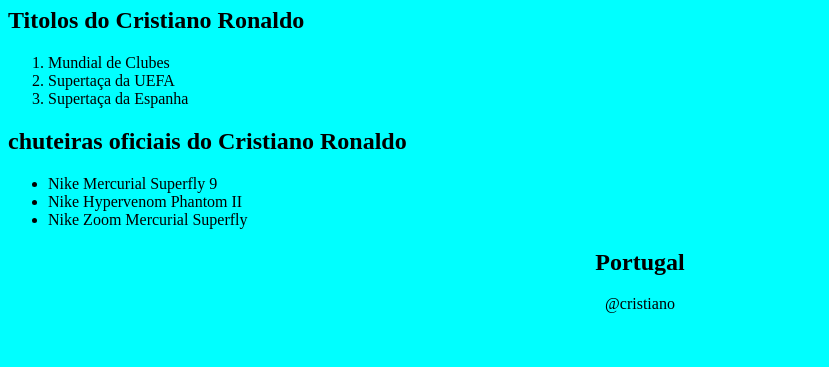
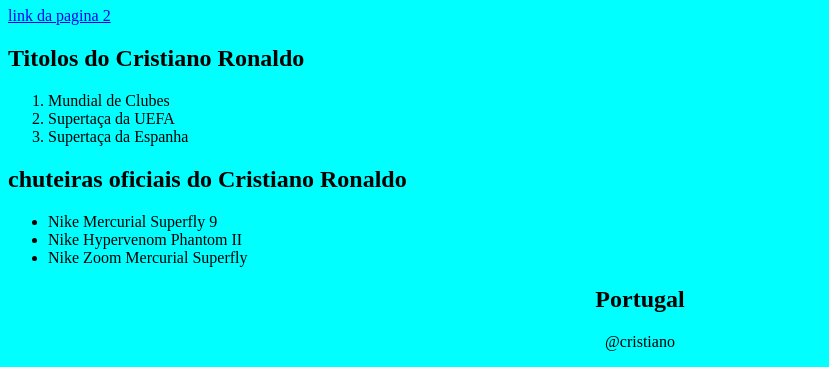
Before and after one commit to jsantonio/projeto1, a plain HTML site: page index.html in a window 1280 px wide. Shown: the part 599-966 px from the top of the page, without its empty margins (0-829 px from the left). Before the commit the page ends 928 px from the top, so only its background shows below. Drawn offline with Linux system fonts and the light colour scheme.

Commit message:
pagina 2

```diff
--- a/index.html
+++ b/index.html
@@ -10,6 +10,7 @@
         <header>
           <img src="cristiano.png" alt="foto do Critiano Ronaldo">
           <h1>CRISTIANO RONALDO</h1>
+          <a href="index2.html">link da pagina 2</a>
         </header>
         <main>
             <div>
```
